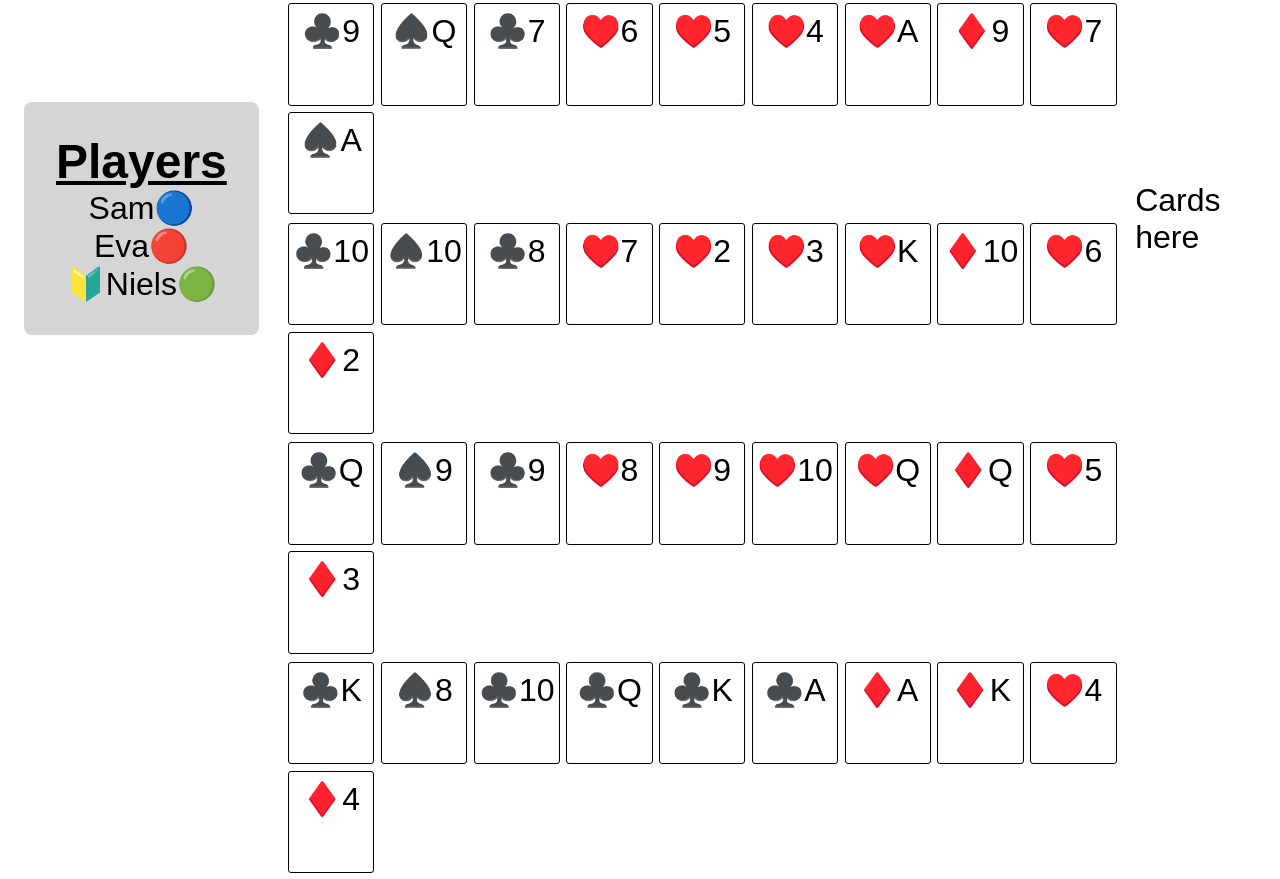
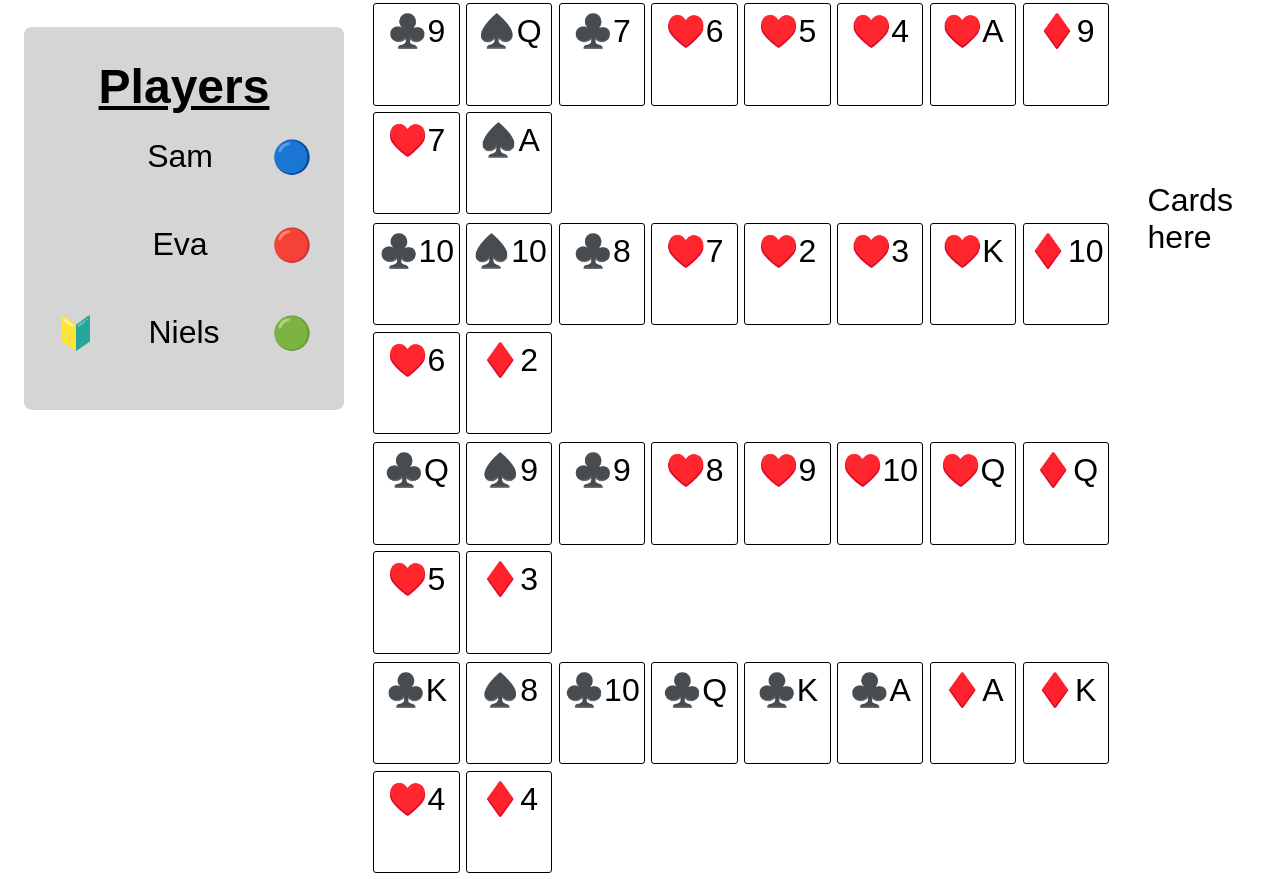
Before and after one commit to MaK-Sandbox/sequence-react, a React (Vite) app: page / in a window 1280 px wide. Shown: the part 880-1759 px from the top of the page. Built offline with nearby package versions, Linux system fonts and the light colour scheme.

Commit message:
Use flexbox on the Player component to add even space between each player information. Asign a min-width to the container for the icon which symbolizes which player began the current round

```diff
--- a/src/Component/Player.css
+++ b/src/Component/Player.css
@@ -0,0 +1,12 @@
+.Player {
+  height: 2em;
+  width: 8em;
+  margin-top: 0.75em;
+
+  display: flex;
+  justify-content: space-between;
+}
+
+.Player_beginner_status {
+  min-width: 1em;
+}
```
